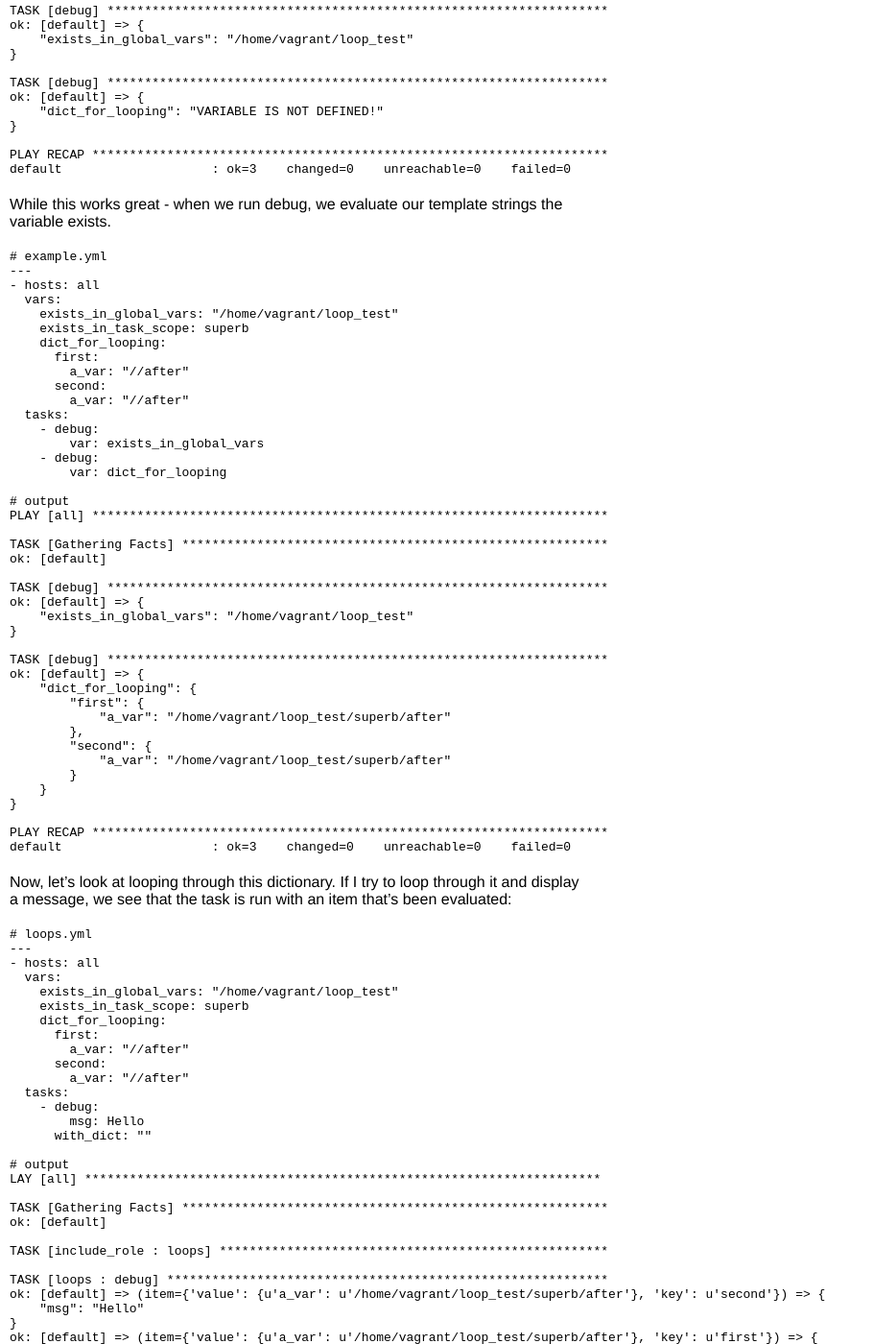
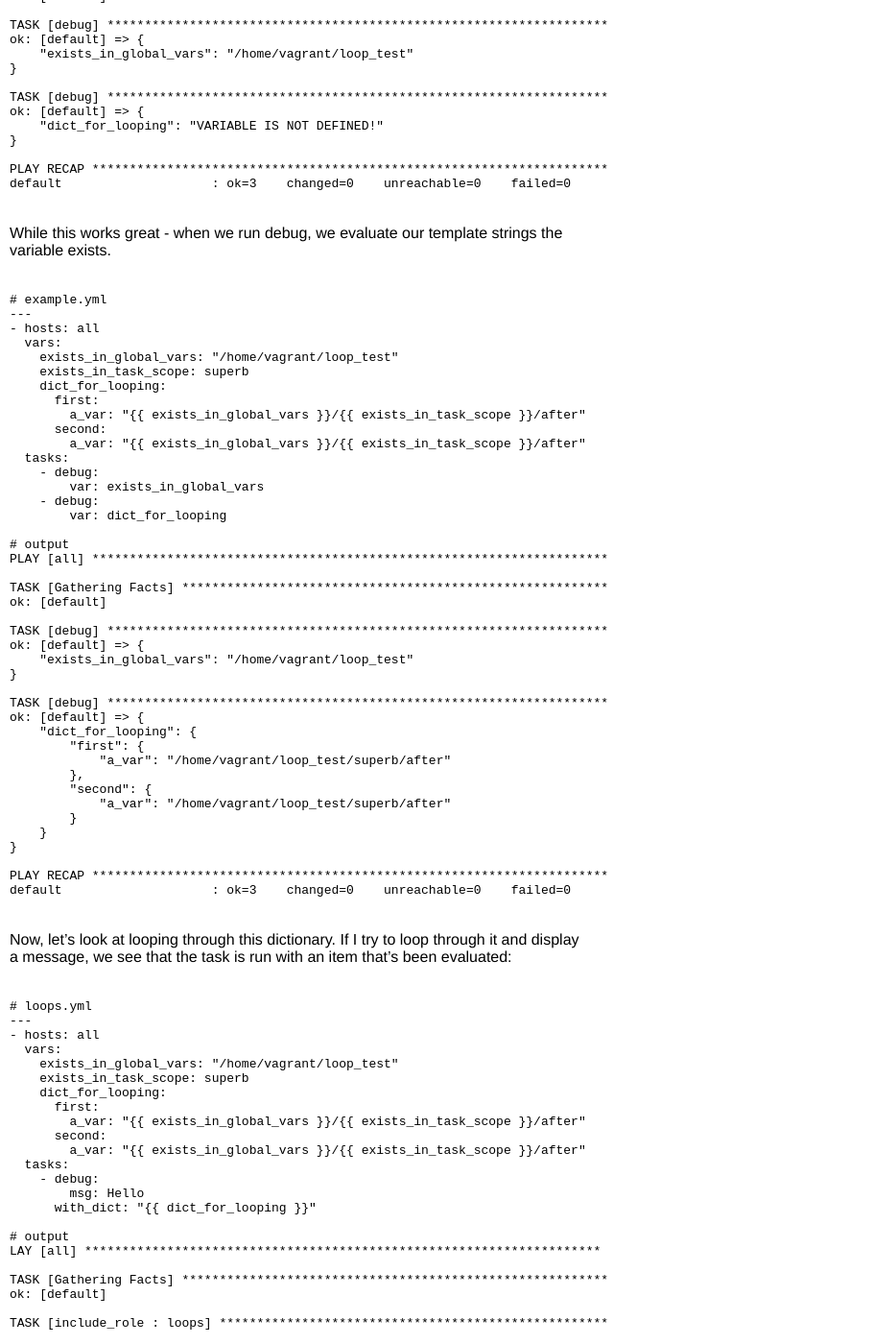
Before and after one commit to veryhappythings/veryhappythings.github.com, a Jekyll site: the page built from _posts/2018-08-06-ansible-loops.md, in a window 1280 px wide and 1400 px high, scrolled down 795 px. Shown: the whole window at 96% size, without its empty margins (0-910 px from the left). Built offline with Jekyll 4.4.1, drawn with Linux system fonts in a browser that asks for light colours; some of the changed text lies outside the part shown.

Commit message:
Add raw tags

````diff
--- a/_posts/2018-08-06-ansible-loops.md
+++ b/_posts/2018-08-06-ansible-loops.md
@@ -24,6 +24,7 @@ So, obviously, this task would fail - `exists_in_task_scope` hasn't been
 defined.
 
 ```
+{% raw %}
 # example.yml
 ---
 - hosts: all
@@ -58,12 +59,14 @@ ok: [default] => {
 
 PLAY RECAP *********************************************************************
 default                    : ok=3    changed=0    unreachable=0    failed=0
+{% endraw %}
 ```
 
 While this works great - when we run debug, we evaluate our template strings
 the variable exists.
 
 ```
+{% raw %}
 # example.yml
 ---
 - hosts: all
@@ -106,6 +109,7 @@ ok: [default] => {
 
 PLAY RECAP *********************************************************************
 default                    : ok=3    changed=0    unreachable=0    failed=0
+{% endraw %}
 ```
 
 Now, let's look at looping through this dictionary. If I try to loop through
@@ -113,6 +117,7 @@ it and display a message, we see that the task is run with an item that's been
 evaluated:
 
 ```
+{% raw %}
 # loops.yml
 ---
 - hosts: all
@@ -147,11 +152,13 @@ ok: [default] => (item={'value': {u'a_var': u'/home/vagrant/loop_test/superb/aft
 
 PLAY RECAP *********************************************************************
 default                    : ok=2    changed=0    unreachable=0    failed=0
+{% endraw %}
 ```
 
 And if I strip our task scope variable, the task fails, even though we never
 explicitly access `a_var`:
 ```
+{% raw %}
 # loops.yml
 ---
 - hosts: all
@@ -179,6 +186,7 @@ fatal: [default]: FAILED! => {"msg": "'exists_in_task_scope' is undefined"}
 
 PLAY RECAP *********************************************************************
 default                    : ok=1    changed=0    unreachable=0    failed=1
+{% endraw %}
 ```
 
 The same is true of a `loop` instead of `with_dict`.
@@ -186,6 +194,7 @@ The same is true of a `loop` instead of `with_dict`.
 You can't even loop through the keys of the dictionary:
 
 ```
+{% raw %}
 # loops.yml
 ---
 - hosts: all
@@ -213,12 +222,14 @@ fatal: [default]: FAILED! => {"msg": "'exists_in_task_scope' is undefined"}
 
 PLAY RECAP *********************************************************************
 default                    : ok=1    changed=0    unreachable=0    failed=1
+{% endraw %}
 ```
 
 You can't even get away with putting the keys into a separate variable, like
 this:
 
 ```
+{% raw %}
 ---
 - hosts: all
   vars:
@@ -233,6 +244,7 @@ this:
     - debug:
         msg: Hello
       loop: "{{ dict_keys }}"
+{% endraw %}
 ```
 
 So, in summary, anything you loop over gets evaluated at loop setup time, and
@@ -244,6 +256,7 @@ template that I would only call when I had an item in my scope, and referred to
 that repeatedly. Like so:
 
 ```
+{% raw %}
 # loops.yml
 ---
 - hosts: all
@@ -276,6 +289,7 @@ ok: [default] => (item={'key': u'first', 'value': {u'another_var': u'first'}}) =
 
 PLAY RECAP *********************************************************************
 default                    : ok=2    changed=0    unreachable=0    failed=0
+{% endraw %}
 ```
 
 Hope that helps.
````
